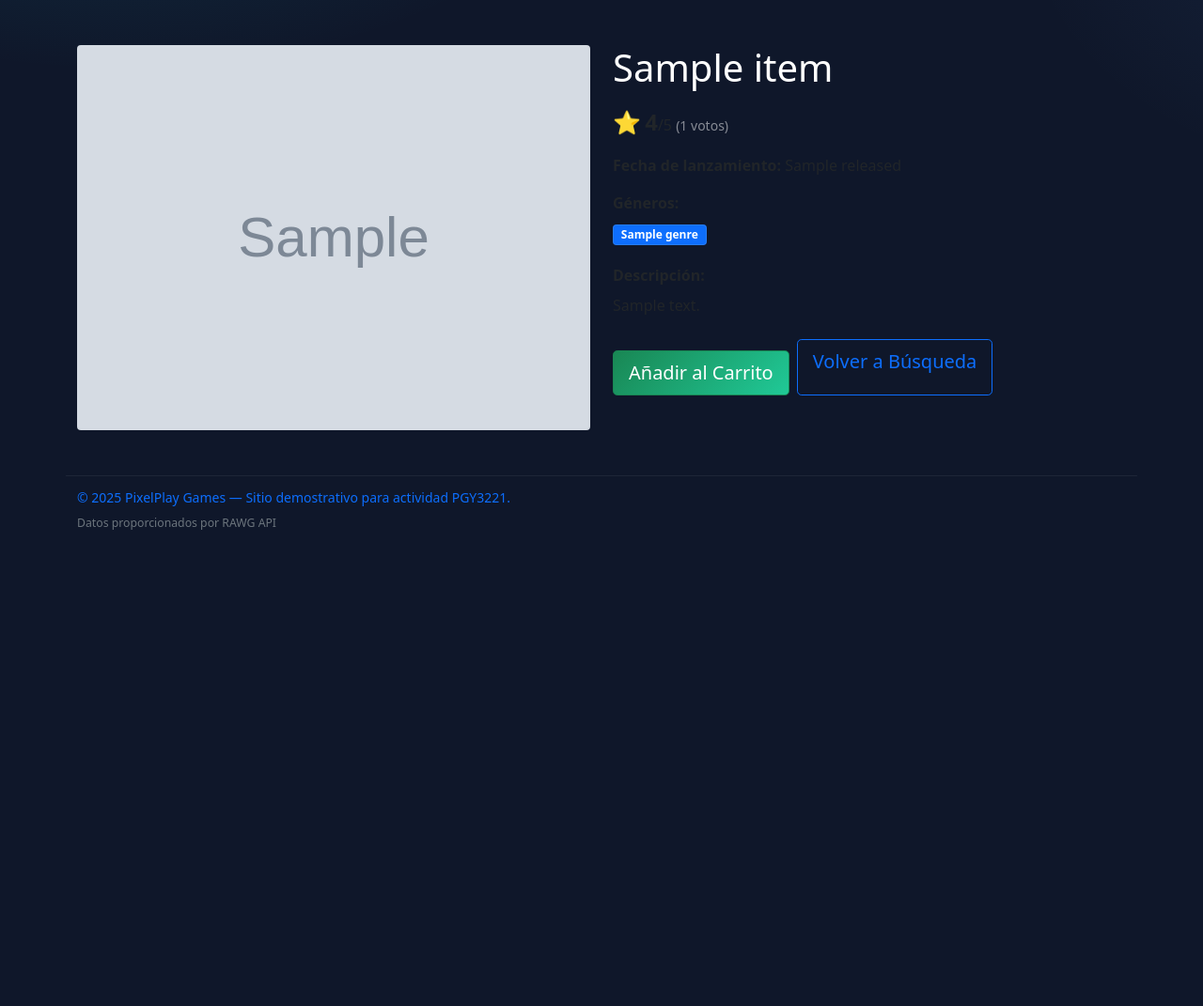
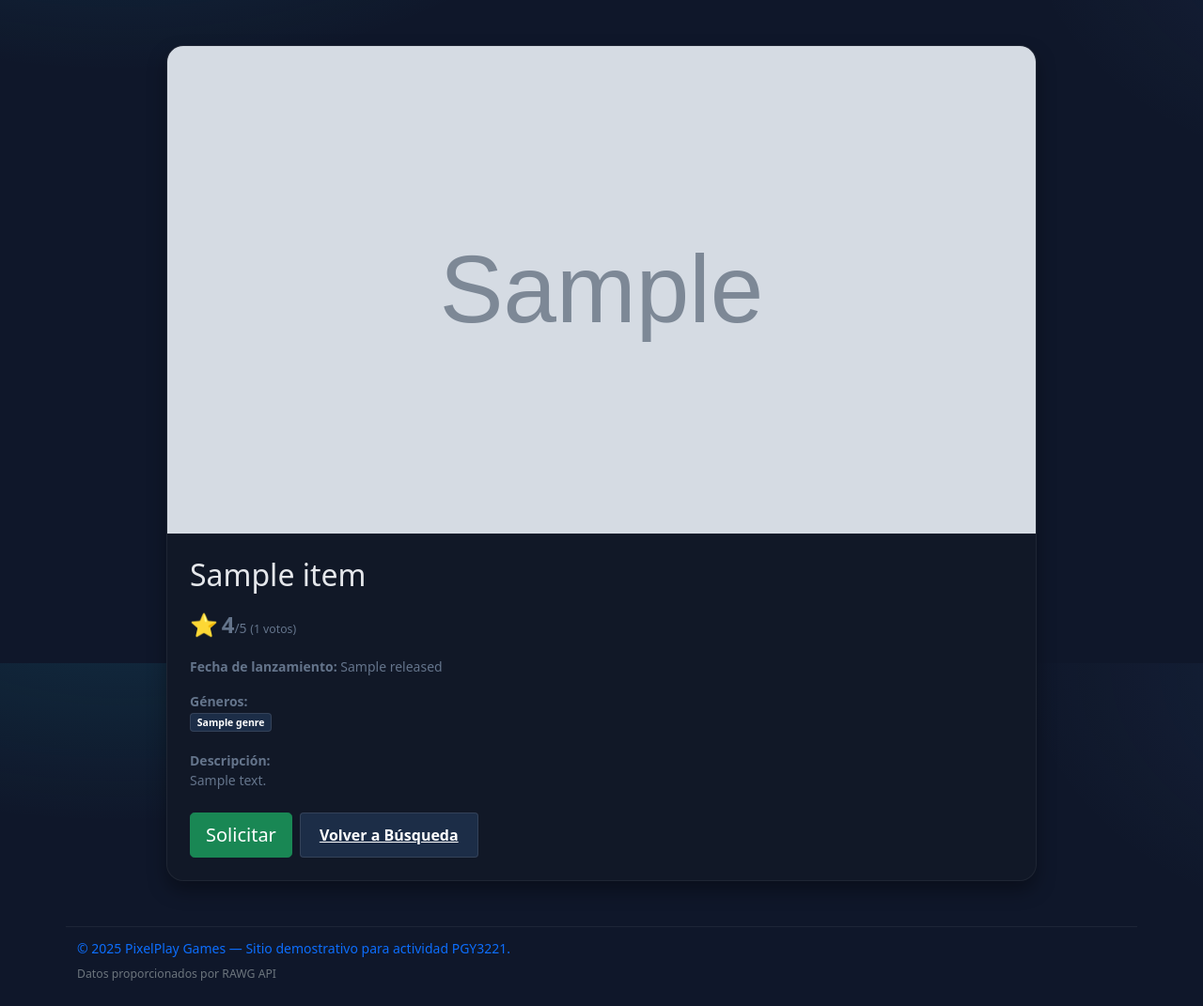
Before and after one commit to Vicen14/PGY-PPG, a Django app: page /juego/1/ in a window 1280 px wide. Shown: the part 94-1165 px from the top of the page at 94% size. Before the commit the page ends 658 px from the top, so only its background shows below. Run offline with Django 5.2, Linux system fonts and the light colour scheme; tables that the repository leaves empty hold one stand-in row (values such as "Sample post"); grey boxes marked "Sample" are stand-in pictures; a database or web service that is not in the repository returns one stand-in record (values such as "Sample title"); data that the repository does not hold is empty.

Commit message:
Cambios acumulados
Cambios en el estilo de buscar-juegos, detalle-juego y cosas así

```diff
--- a/Django/PPG/PPG/urls.py
+++ b/Django/PPG/PPG/urls.py
@@ -54,6 +54,10 @@ urlpatterns = [
     path('api/', include('rest_api.urls')),
 ]
 
-# servir archivos estáticos en desarrollo
+# Servir archivos estáticos en desarrollo
 if settings.DEBUG:
-    urlpatterns += static(settings.STATIC_URL, document_root=settings.STATIC_ROOT)
+    from django.conf.urls.static import static
+    from django.contrib.staticfiles.urls import staticfiles_urlpatterns
+
+    # Usar staticfiles_urlpatterns para servir archivos desde STATICFILES_DIRS
+    urlpatterns += staticfiles_urlpatterns()
--- a/Django/PPG/myPPG/templates/funcionalidades/admin.html
+++ b/Django/PPG/myPPG/templates/funcionalidades/admin.html
@@ -1,9 +1,10 @@
+{% load static %}
 <!DOCTYPE html>
 <html lang="es">
 <head>
   <meta charset="UTF-8">
   <title>Panel de Administración</title>
-  <link rel="stylesheet" href="CSS/styles.css">
+  <link rel="stylesheet" href="{% static 'CSS/styles.css' %}">
   <link href="https://cdn.jsdelivr.net/npm/bootstrap@5.0.2/dist/css/bootstrap.min.css"
         rel="stylesheet"
         integrity="sha384-EVSTQN3/azprG1Anm3QDgpJLIm9Nao0Yz1ztcQTwFspd3yD65VohhpuuCOmLASjC"
@@ -187,6 +188,6 @@
   <!-- Bootstrap 5.0.2 JS -->
   <script src="https://cdn.jsdelivr.net/npm/bootstrap@5.0.2/dist/js/bootstrap.bundle.min.js" crossorigin="anonymous"></script>
   <!-- Lógica Admin -->
-  <script src="js/admin.js"></script>
+  <script src="{% static 'js/admin.js' %}"></script>
 </body>
 </html>
--- a/Django/PPG/myPPG/templates/funcionalidades/detalle-juego.html
+++ b/Django/PPG/myPPG/templates/funcionalidades/detalle-juego.html
@@ -35,30 +35,29 @@
     </nav>
 </header>
 
-<main class="container game-detail">  {# <- clase para forzar texto blanco #}
-    <div class="row">
-        <div class="col-md-6">
+<main class="container">
+    <div class="row justify-content-center">
+        <div class="col-lg-10">
+            <div class="category-card" style="max-width: 1000px; margin: 0 auto;">
+                <div class="category-thumb" style="aspect-ratio: 16/9;">
                     {% if game.background_image %}
                     <img src="{{ game.background_image }}"
-                 class="img-fluid rounded"
-                 alt="{{ game.name }}"
-                 style="max-height: 500px; width: 100%; object-fit: cover;">
+                         alt="{{ game.name }}">
                     {% else %}
                     <img src="{% static 'img/placeholder-game.jpg' %}"
-                 class="img-fluid rounded"
                          alt="Imagen no disponible">
                     {% endif %}
                 </div>
 
-        <div class="col-md-6">
-            <h1 class="mb-3">{{ game.name }}</h1>
+                <div class="category-content" style="padding: 24px;">
+                    <h3 style="font-size: 2rem; margin-bottom: 16px;">{{ game.name }}</h3>
 
                     {% if game.rating %}
-            <div class="game-rating mb-3">
-                <span class="rating-stars" style="font-size: 1.5rem;">⭐</span>
+                    <p class="mb-3">
+                        <span style="font-size: 1.5rem;">⭐</span>
                         <strong style="font-size: 1.5rem;">{{ game.rating }}</strong>/5
-                <small class="text-white-50">({{ game.ratings_count|default:0 }} votos)</small>
-            </div>
+                        <small>({{ game.ratings_count|default:0 }} votos)</small>
+                    </p>
                     {% endif %}
 
                     {% if game.released %}
@@ -68,41 +67,39 @@
                     {% endif %}
 
                     {% if game.platforms %}
-            <div class="mb-3">
-                <strong>Plataformas:</strong>
-                <div class="mt-2">
+                    <p class="mb-3">
+                        <strong>Plataformas:</strong><br>
                         {% for platform in game.platforms %}
-                    <span class="platform-badge me-1 mb-1">{{ platform.platform.name }}</span>
+                        <span class="badge me-1 mb-1">{{ platform.platform.name }}</span>
                         {% endfor %}
-                </div>
-            </div>
+                    </p>
                     {% endif %}
 
                     {% if game.genres %}
-            <div class="mb-3">
-                <strong>Géneros:</strong>
-                <div class="mt-2">
+                    <p class="mb-3">
+                        <strong>Géneros:</strong><br>
                         {% for genre in game.genres %}
-                    <span class="badge bg-primary me-1 mb-1">{{ genre.name }}</span>
+                        <span class="badge me-1 mb-1">{{ genre.name }}</span>
                         {% endfor %}
-                </div>
-            </div>
+                    </p>
                     {% endif %}
 
                     {% if game.description %}
-            <div class="mb-3">
-                <strong>Descripción:</strong>
-                <p class="mt-2">{{ game.description|safe }}</p>
-            </div>
+                    <p class="mb-4">
+                        <strong>Descripción:</strong><br>
+                        {{ game.description|safe }}
+                    </p>
                     {% endif %}
 
-            <div class="mt-4 d-flex flex-wrap gap-2">
-                <button class="btn btn-success btn-lg ppg-add-btn">
-                    Añadir al Carrito
+                    <div class="d-flex flex-wrap gap-2">
+                        <button class="btn btn-success btn-lg" onclick="solicitarJuego('{{ game.name }}')">
+                            Solicitar
                         </button>
-                <a href="{% url 'buscar_juegos' %}" class="btn btn-outline-primary btn-lg">
+                        <a href="{% url 'buscar_juegos' %}" class="badge" style="display: inline-flex; align-items: center; padding: 12px 20px; font-size: 1rem;">
                             Volver a Búsqueda
                         </a>
+                    </div>
+                </div>
             </div>
         </div>
     </div>
@@ -115,6 +112,10 @@
 
 <script src="https://cdn.jsdelivr.net/npm/bootstrap@5.0.2/dist/js/bootstrap.bundle.min.js"></script>
 <script>
+    function solicitarJuego(nombreJuego) {
+        alert('Juego solicitado, le avisaremos pronto sobre la disponibilidad');
+    }
+
     function handleLogout() {
         localStorage.removeItem('usuarioActual');
         window.location.href = "{% url 'index' %}";
--- a/Django/PPG/myPPG/templates/funcionalidades/login.html
+++ b/Django/PPG/myPPG/templates/funcionalidades/login.html
@@ -1,9 +1,10 @@
+{% load static %}
 <!DOCTYPE html>
 <html lang="es">
   <head>
     <meta charset="UTF-8">
     <title>Iniciar sesión</title>
-    <link rel="stylesheet" href="CSS/styles.css">
+    <link rel="stylesheet" href="{% static 'CSS/styles.css' %}">
     <link href="https://cdn.jsdelivr.net/npm/bootstrap@5.0.2/dist/css/bootstrap.min.css" rel="stylesheet" integrity="sha384-EVSTQN3/azprG1Anm3QDgpJLIm9Nao0Yz1ztcQTwFspd3yD65VohhpuuCOmLASjC" crossorigin="anonymous">
   </head>
   <body class="bg-custom">
@@ -32,6 +33,6 @@
         </div>
       </div>
     </div>
-    <script src="validaciones.js" defer></script>
+    <script src="{% static 'js/validaciones.js' %}" defer></script>
   </body>
 </html>
--- a/Django/PPG/myPPG/templates/funcionalidades/perfil.html
+++ b/Django/PPG/myPPG/templates/funcionalidades/perfil.html
@@ -1,9 +1,10 @@
+{% load static %}
 <!DOCTYPE html>
 <html lang="es">
  <head>
   <meta charset="UTF-8">
   <title>Modificar Perfil</title>
-  <link rel="stylesheet" href="CSS/styles.css">
+  <link rel="stylesheet" href="{% static 'CSS/styles.css' %}">
   <link href="https://cdn.jsdelivr.net/npm/bootstrap@5.0.2/dist/css/bootstrap.min.css" rel="stylesheet" integrity="sha384-EVSTQN3/azprG1Anm3QDgpJLIm9Nao0Yz1ztcQTwFspd3yD65VohhpuuCOmLASjC" crossorigin="anonymous">
   <style>
     .fecha-blanca {
@@ -53,7 +54,7 @@
     </div>
   </div>
 
-  <script src="validaciones.js" defer></script>
+  <script src="{% static 'js/validaciones.js' %}" defer></script>
   <script>
     // cargar datos del usuario actual
     document.addEventListener('DOMContentLoaded', function() {
--- a/Django/PPG/myPPG/templates/funcionalidades/productos.html
+++ b/Django/PPG/myPPG/templates/funcionalidades/productos.html
@@ -11,7 +11,6 @@
         integrity="sha384-EVSTQN3/azprG1Anm3QDgpJLIm9Nao0Yz1ztcQTwFspd3yD65VohhpuuCOmLASjC"
         crossorigin="anonymous">
 </head>
-<script src="carrito.js"></script>
 <body class="bg-custom">
 
 <header class="container header bg-custom text-primary mb-4">
@@ -94,6 +93,7 @@
   }
 </script>
 
-<script src="validaciones.js" defer></script>
+<script src="{% static 'js/validaciones.js' %}" defer></script>
+<script src="{% static 'js/carrito.js' %}" defer></script>
 </body>
 </html>
--- a/Django/PPG/myPPG/templates/funcionalidades/recuperar.html
+++ b/Django/PPG/myPPG/templates/funcionalidades/recuperar.html
@@ -1,9 +1,10 @@
+{% load static %}
 <!DOCTYPE html>
 <html lang="es">
   <head>
     <meta charset="UTF-8">
     <title>Recuperar contraseña</title>
-    <link rel="stylesheet" href="CSS/styles.css">
+    <link rel="stylesheet" href="{% static 'CSS/styles.css' %}">
     <link href="https://cdn.jsdelivr.net/npm/bootstrap@5.0.2/dist/css/bootstrap.min.css" rel="stylesheet" integrity="sha384-EVSTQN3/azprG1Anm3QDgpJLIm9Nao0Yz1ztcQTwFspd3yD65VohhpuuCOmLASjC" crossorigin="anonymous">
   </head>
   <body class="bg-custom">
@@ -25,6 +26,6 @@
         </div>
       </div>
     </div>
-    <script src="validaciones.js" defer></script>
+    <script src="{% static 'js/validaciones.js' %}" defer></script>
   </body>
 </html>
```
Also changed, not shown: Django/PPG/PPG/settings.py (+7 -1 lines), Django/PPG/myPPG/templates/funcionalidades/base.html (+5 -3 lines), Django/PPG/myPPG/templates/funcionalidades/buscar-juegos.html (+26 -21 lines), Django/PPG/pgsql/carts-api/package.json (deleted), Django/PPG/pgsql/carts-api/server.js (deleted), Django/PPG/pgsql/catalog-api/package.json (deleted), Django/PPG/pgsql/catalog-api/server.js (deleted). Lines whose indentation alone changed are shown as unchanged.
